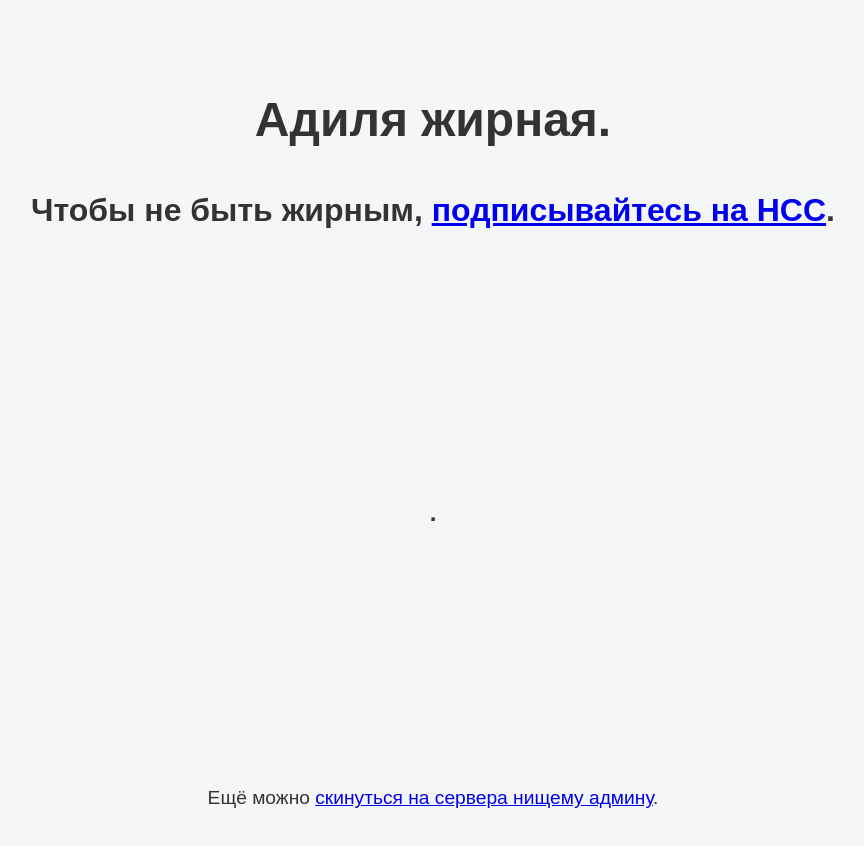
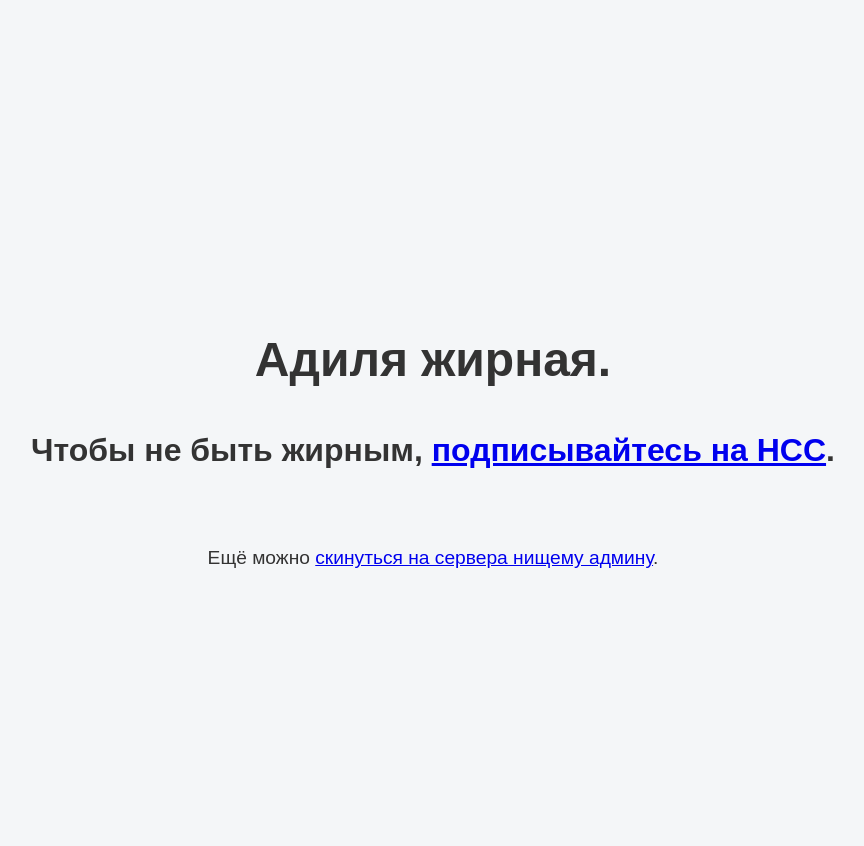
Before and after one commit to denchik772006-web/the-sunr1se, a plain HTML site: page index.html in a window 1280 px wide. Shown: the whole page, without its empty margins (207-1071 px from the left). Drawn offline with Linux system fonts and the light colour scheme.

Commit message:
Update index.html

```diff
--- a/index.html
+++ b/index.html
@@ -59,7 +59,7 @@
     <h3>
       Чтобы не быть жирным, <a href = "https://t.me/+TZc2xJ4c2KZiNjBi" target="_blank" rel="noopener noreferrer">подписывайтесь на НСС</a>.
     </h3>
-    <h2>.</h2>
+    <h2> </h2>
     <p>
       Ещё можно <a href = "https://www.sberbank.ru/ru/choise_bank?requisiteNumber=79854110347&bankCode=100000000111">скинуться на сервера нищему админу</a>.
     </p>
```
